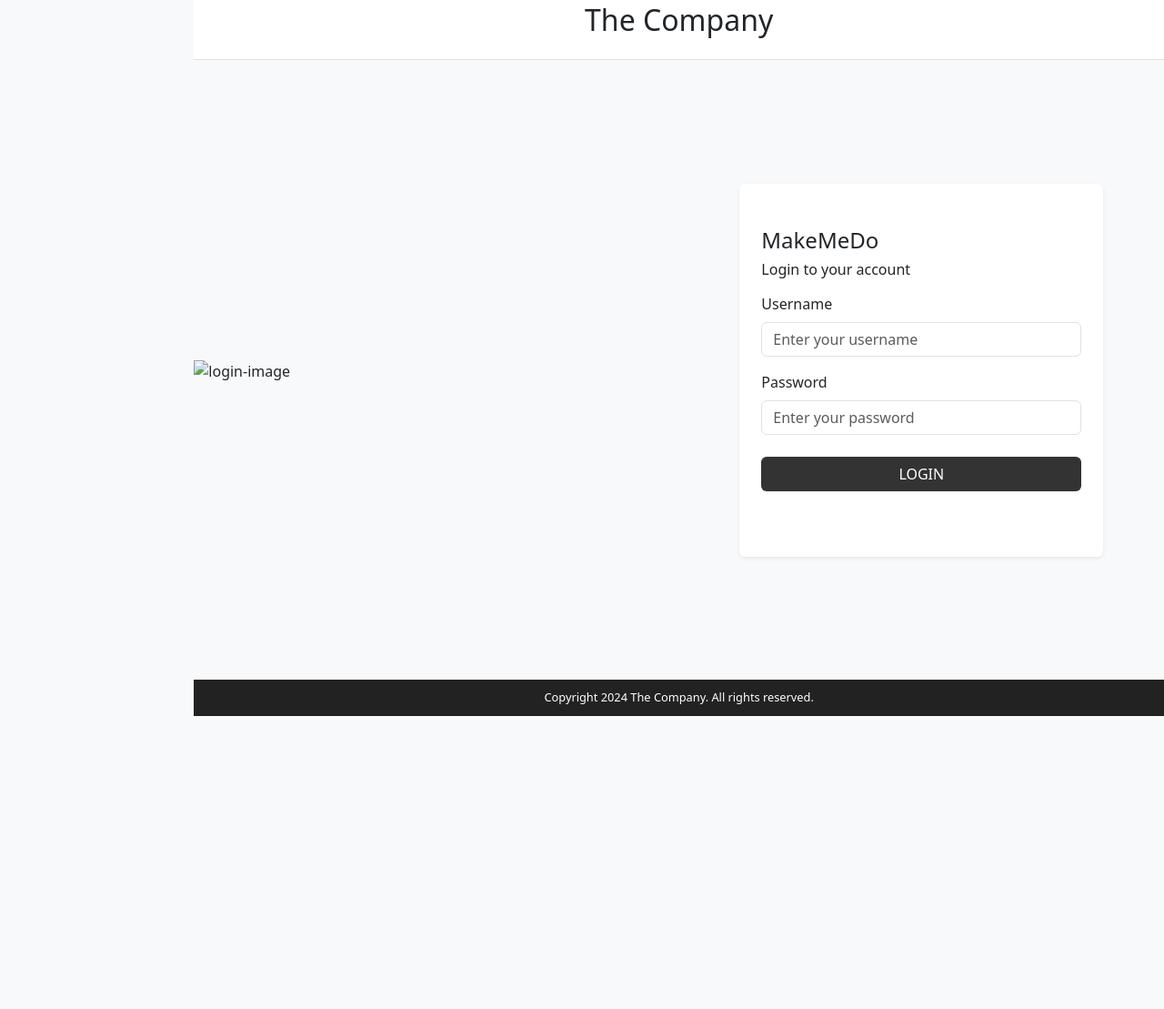
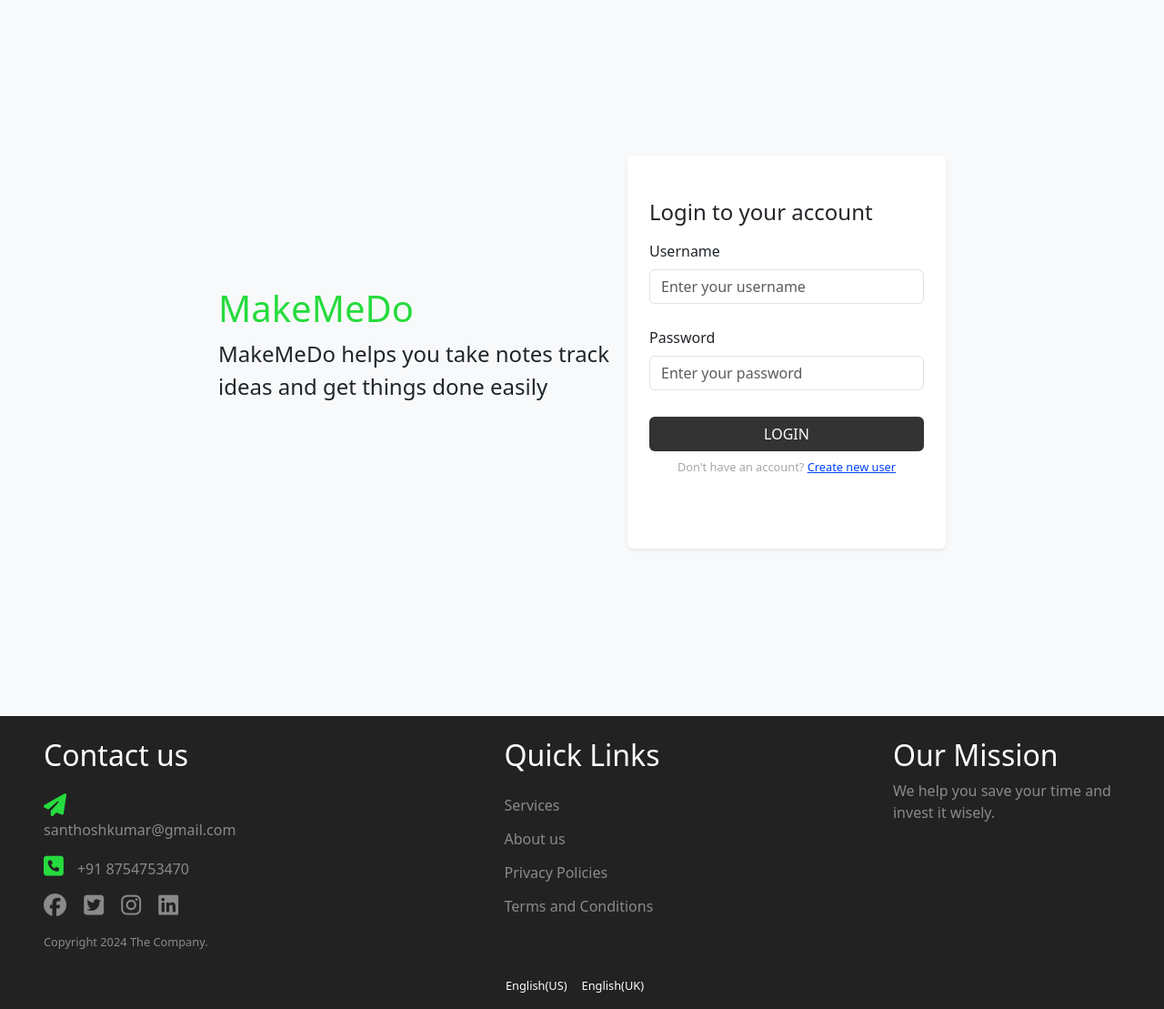
Before and after one commit to santhoshkumar-io/login-0.5, a website built with Vite: page index.html in a window 1280 px wide. Shown: the part 13-1122 px from the top of the page at 91% size. Before the commit the page ends 800 px from the top, so only its background shows below. Built offline with nearby package versions, Linux system fonts and the light colour scheme; files whose address does not match are found by name.

Commit message:
added footer

```diff
--- a/index.html
+++ b/index.html
@@ -6,55 +6,91 @@
   <meta name="viewport" content="width=device-width, initial-scale=1">
   <title>MakeMeDo Login</title>
   <link rel="stylesheet" href="./styles.css">
+  <script src="https://kit.fontawesome.com/6514f15526.js" crossorigin="anonymous"></script>
+
 </head>
 
-<body class="bg-light  vh-100">
+<body class="bg-light  ">
   <div class="container-fluid h-100 p-0">
-        <div class="d-flex h-100 ">
-            <div class="col-md-2  d-none d-md-block text-white">
-                <nav class="side-bar">
-                </nav>
+    <main class=" d-flex vh-100 py-5 justify-content-center mx-auto" style="width: 800px;">
+      <div class=" my-auto" style="width: 450px; height: fit-content;">
+        <h2 class="fs-1 brand">MakeMeDo</h2>
+        <p class="fs-4">MakeMeDo helps you take notes track ideas and get things done easily</p>
       </div>
-            <main class="col-md-10 px-0 d-flex flex-column col-12">
-                <header class="bg-white border-bottom py-3 text-center">
-                    <h2 class="text-center">The Company</h2>
-                </header>
-                <div class="d-md-flex d-block flex-grow-1 align-items-center">
-                    <div class="col-md-6 d-none d-md-block">
-                        <img src="./src/image/login-bg7.png" alt="login-image" class="img-fluid">
+      <div class=" d-flex my-auto" style="width: 350px; ">
+        <form id="login-form" class="bg-white shadow-sm p-4 rounded w-100" style="height : fit-content;
+">
+          <h3 class="fs-4  pt-4">Login to your account</h3>
+          <div class="form-group mt-3 position-relative " style="padding-bottom: 21px;">
+            <label for="uname" class="form-label">Username</label>
+            <input type="text" id="uname" name="uname" placeholder="Enter your username" class="form-control w-100 "
+              required>
+
+            <div id="uname-err" class="invalid-feedback position-absolute bottom-0 left-0">Required field!</div>
+
           </div>
-                    <div class="d-block d-md-none position-absolute w-100 mob-bg" style="top: 10px;">
-                        <img src="./src/image/login-bg3.jpg" alt="login-image" class="img-fluid "
-                            style="height: 100vw; width: 100vw;">
-                    </div>
-                    <div class="  d-md-block align-items-center col-8 mx-auto my-5 my-md-0   justify-content-center "
-                        style="max-width: 400px;min-width: 300px;">
-                        <form id="login-form" class="bg-white shadow-sm p-4 rounded ">
-                            <h1 class=" fs-4 fs-md-6 pt-4">MakeMeDo</h1>
-                            <h3 class="fs-6 fs-md-6">Login to your account</h3>
-                            <div class="form-group my-3">
-                                <label for="uname" class="form-label">Username</label>
-                                <input type="text" id="uname" name="uname" placeholder="Enter your username"
-                                    class="form-control w-100" required>
-                            </div>
-                            <div class="form-group my-3">
-                                <label for="password" class="form-label">Password</label>
+          <div class="form-group mt-1 position-relative" style="padding-bottom: 21px;">
+            <label for=" password" class="form-label">Password</label>
             <input type="password" id="password" name="password" placeholder="Enter your password"
               class="form-control w-100" required>
+            <div id="pass-err" class="invalid-feedback position-absolute bottom-0 left-0">Required field!</div>
           </div>
-                            <button type="submit" class="btn w-100 my-2 text-white"
-                                style="background-color: #333;">LOGIN</button>
+          <button type="submit" class="btn w-100 my-2 text-white" style="background-color: #333;">LOGIN</button>
+          <p class="create-user">Don't have an account? <a class="createu">Create new user</a></p>
           <div id="error"
-                                class="text-danger text-center fs-6 fs-md-2 error-box d-flex align-items-center">
+            class="text-danger text-center fs-6 fs-md-2 error-box d-flex align-items-center justify-content-center">
           </div>
         </form>
       </div>
+
+    </main>
+    <footer class="footer px-5">
+      <div class=" mx-auto py-4 d-flex w-100 justify-content-between">
+        <div class="" style="width: 250px;">
+
+          <div>
+            <h2 class="fs-2 text-white">Contact us</h2>
+            <div class="" style="padding: 16px 0px;">
+              <p><i class="fa-solid fa-paper-plane contact-icons"></i>santhoshkumar@gmail.com</p>
+              <p><i class="fa-solid fa-square-phone contact-icons"></i>+91 8754753470</p>
+              <div class="social-icons">
+                <a href="www.facebook.com"><i class="fa-brands fa-facebook social-icon"></i></a>
+                <a href="#"><i class="fa-brands fa-twitter-square social-icon"></i></a>
+                <a href="#"><i class="fa-brands fa-instagram social-icon"></i></a>
+                <a href="#"><i class="fa-brands fa-linkedin social-icon"></i></a>
               </div>
-                <footer class="footer text-center m-0 align-items-center d-flex justify-content-center">
-                    <p class="mb-0  fs-md-6 " style="font-size: 0.8rem;">Copyright 2024 The Company. All rights
-                        reserved.</p>
+            </div>
+
+          </div>
+
+          <p class="mb-0  fs-md-6 " style="font-size: 0.8rem;">Copyright 2024 The Company.</p>
+        </div>
+        <div class="d-flex flex-column">
+          <div class="quick-links">
+            <h2 class="fs-2 text-white">Quick Links</h2>
+            <div class="d-flex flex-column" style="padding: 16px 0px;">
+              <a>Services</a>
+              <a>About us</a>
+              <a>Privacy Policies</a>
+              <a>Terms and Conditions</a>
+            </div>
+
+          </div>
+
+        </div>
+
+        <div class="" style="width: 250px;">
+          <h2 class="fs-2 text-white">Our Mission</h2>
+          <p>We help you save your time and invest it wisely.</p>
+        </div>
+
+      </div>
+      <div class="d-flex justify-content-center pb-3 pt-1">
+
+        <a class="lang-wrap">English(US)</a>
+        <a class="lang-wrap mx-3">English(UK)</a>
+      </div>
     </footer>
-        </div>
   </div>
 
   </div>
--- a/index.js
+++ b/index.js
@@ -1,5 +1,6 @@
 'use strict'
 import 'bootstrap/dist/css/bootstrap.min.css';
+import 'bootstrap/dist/js/bootstrap.bundle.min.js';
 
 class LoginController {
     constructor() {
@@ -24,16 +25,22 @@ class LoginController {
             document.location = './dashboard/dashboard.html';
         } catch (error) {
             this.displayErrorMessage(error);
+
         }
     };
     displayErrorMessage(err) {
         const errorMessage = document.getElementById("error");
         errorMessage.textContent = err;
-        console.log(errorMessage)
+        const loginForm = document.getElementById("login-form");
+        loginForm.uname.classList.add("is-invalid")
+        loginForm.password.classList.add("is-invalid")
+
     }
 }
 document.addEventListener("DOMContentLoaded", () => {
     const loginCon = new LoginController();
+    const unameErr = document.getElementById("uname-err");
+
     const accessToken = sessionStorage.getItem('accessToken');
     if (accessToken) {
         document.location = './dashboard/dashboard.html'
@@ -43,16 +50,47 @@ document.addEventListener("DOMContentLoaded", () => {
     loginForm.addEventListener("submit", async (event) => {
         event.preventDefault();
         await loginCon.validateUser(loginForm.uname.value, loginForm.password.value);
-    });
-    loginForm.uname.addEventListener('input', () => {
-        const regex = /^[a-z0-9]+$/;
-        if (!regex.test(loginForm.uname.value)) {
-
-            loginCon.displayErrorMessage("Username can only contain lowercase letters and numbers!");
-        } else {
-            loginCon.displayErrorMessage("");
+        if (!loginForm.checkValidity()) {
+            unameErr.textContent = "Required field!";
 
         }
     });
+    loginForm.uname.addEventListener('input', () => {
+        const unameErr = document.getElementById("uname-err");
+        const unameregex = /^[a-z0-9]+$/;
+        if (!unameregex.test(loginForm.uname.value)) {
+            loginForm.uname.classList.remove("is-valid")
+            loginForm.uname.classList.add("is-invalid")
+            unameErr.textContent = "Invalid username";
+            if (loginForm.uname.value == '') {
+                unameErr.textContent = "Required field!";
+
+            }
+
+        } else {
+            loginForm.uname.classList.remove("is-invalid")
+
+            loginForm.uname.classList.add("is-valid")
+            unameErr.textContent = "";
+        }
+
+    });
+    loginForm.password.addEventListener('input', () => {
+        const passErr = document.getElementById("pass-err");
+        const passRegex = /^.{8,16}$/;
+        if (!passRegex.test(loginForm.password.value)) {
+            loginForm.password.classList.remove("is-valid")
+            loginForm.password.classList.add("is-invalid")
+            passErr.textContent = "Too short or too long!";
+            if (loginForm.password.value == '') {
+                passErr.textContent = "Required field!";
+
+            }
+        } else {
+            loginForm.password.classList.remove("is-invalid")
+            loginForm.password.classList.add("is-valid")
+            passErr.textContent = "";
+        }
+    })
 
 });
--- a/styles.css
+++ b/styles.css
@@ -8,8 +8,7 @@
 }
 .footer {
   background-color: #222;
-    color: white;
-    height: 40px;
+  color: rgba(255, 255, 255, 0.473);
 }
 
 .header {
@@ -19,6 +18,40 @@
 .error-box {
   height: 40px;
 }
-  .mob-bg{
+.mob-bg {
   z-index: -100;
 }
+.lang-wrap {
+  font-size: 0.8rem;
+  text-decoration: none;
+  color: #fff;
+  cursor: pointer;
+}
+.lang-wrap:hover {
+  text-decoration: underline;
+}
+.contact-icons {
+  color: #26db3e;
+  margin-right: 15px;
+  font-size: 25px;
+}
+.social-icon {
+  color: rgba(255, 255, 255, 0.473);
+  margin-right: 15px;
+  font-size: 25px;
+}
+.brand {
+  color: #26db3e;
+}
+.quick-links a {
+  margin-bottom: 0.8rem;
+}
+.create-user {
+  color: #a7a7a7;
+  font-size: 0.8rem;
+  text-align: center;
+}
+
+.createu {
+  color: #0044ff;
+}
```
Lines whose indentation alone changed are shown as unchanged.
